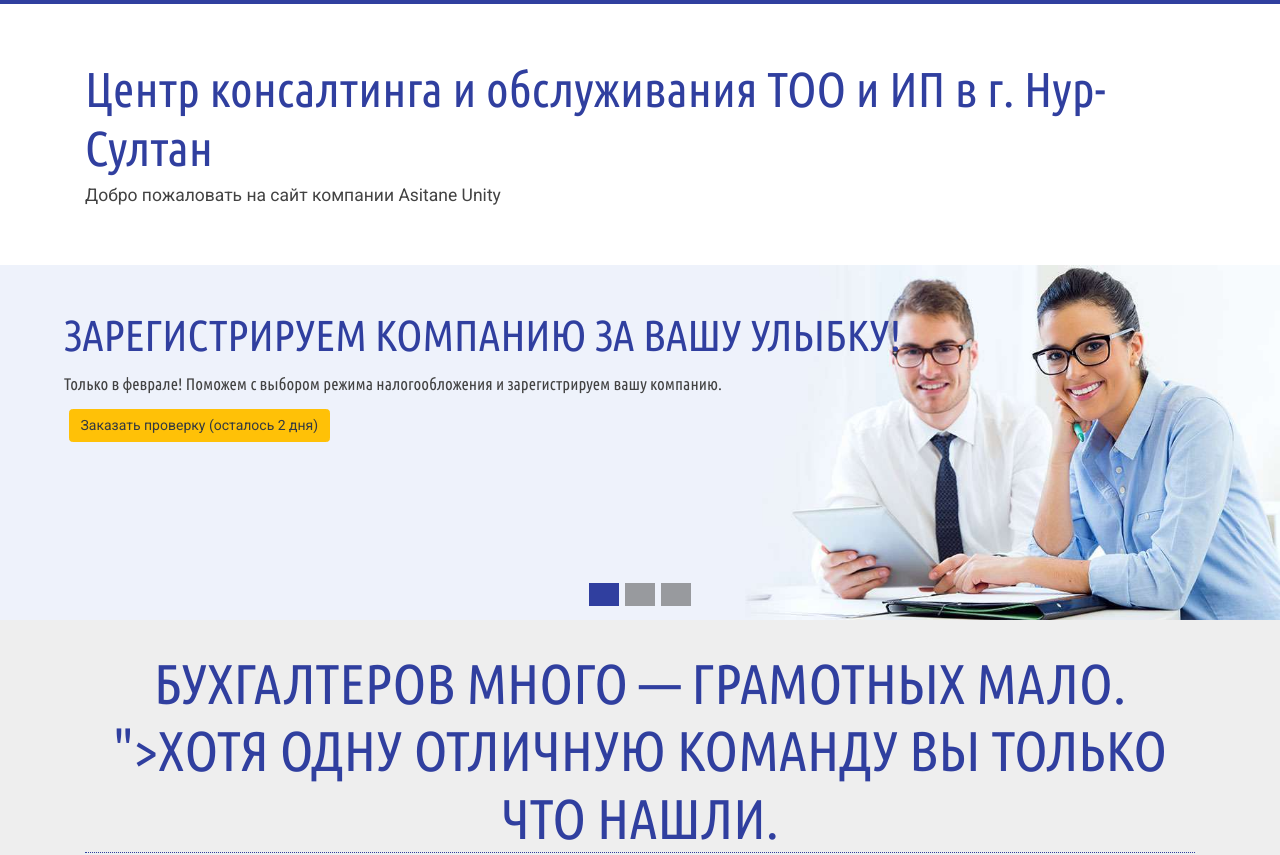
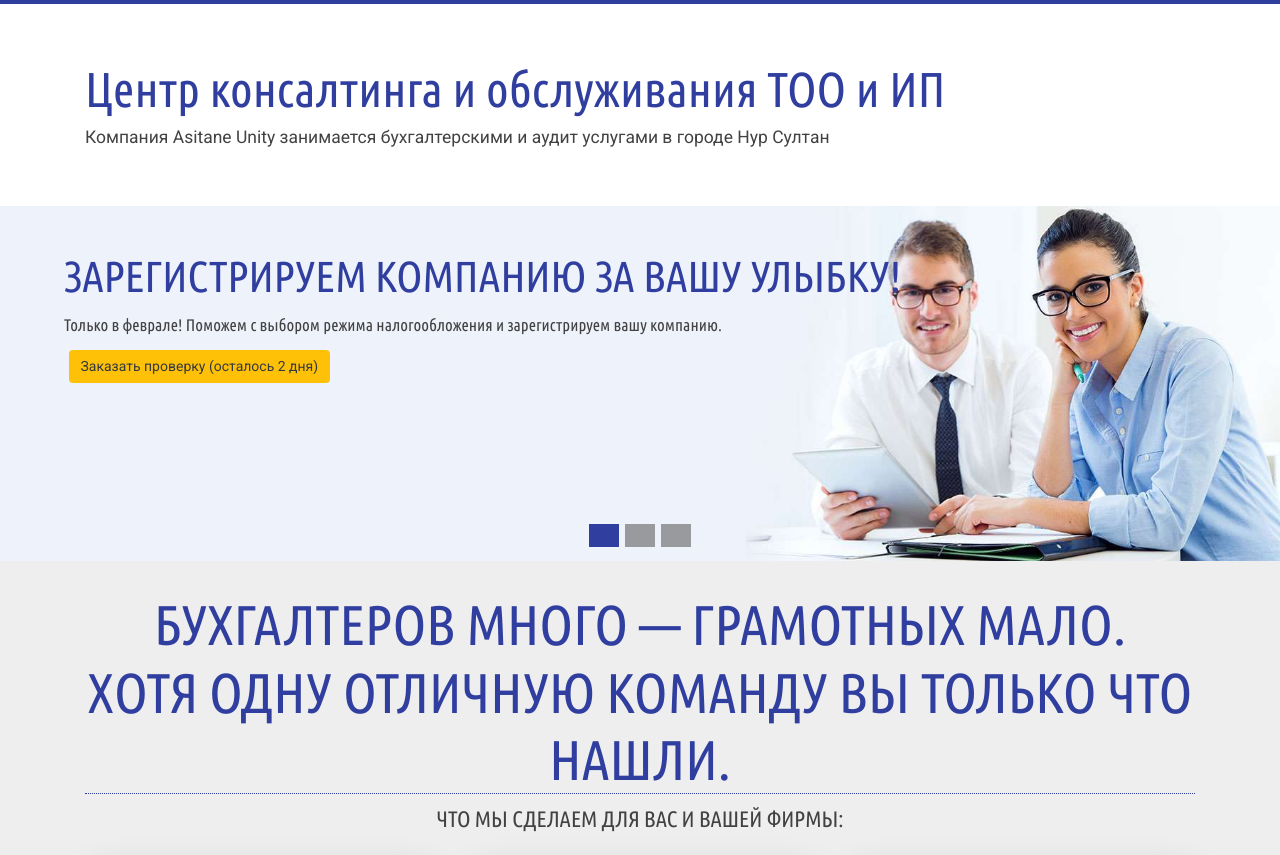
Before and after one commit to arsenanai/asitane, a plain HTML site: page index.html in a window 1280 px wide. Shown: the part 71-926 px from the top of the page. Drawn offline with nearby package versions, Linux system fonts and the light colour scheme.

Commit message:
again corrections

```diff
--- a/index.html
+++ b/index.html
@@ -83,8 +83,8 @@
     </nav>
     <div class="jumbotron jumbotron-fluid mb-0 bg-white">
       <div class="container">
-        <h1 class="display-4">Центр консалтинга и обслуживания ТОО и ИП в г. Нур-Султан</h1>
-        <p class="lead">Добро пожаловать на сайт компании Asitane Unity</p>
+        <h1 class="display-4">Центр консалтинга и обслуживания ТОО и ИП</h1>
+        <p class="lead">Компания Asitane Unity занимается бухгалтерскими и аудит услугами в городе Нур Султан</p>
       </div>
     </div>
     <div id="home" class="carousel slide d-none d-md-block" data-ride="carousel" data-interval="4000">
@@ -170,7 +170,7 @@
     <div id="services" class="horizontal-wrapper" style="background-color:#EEEEEE;">
         <div class="container module-container">
             <div class="block-title">
-                <h2 class="display-3">Бухгалтеров много — грамотных мало.<br><smal">Хотя одну отличную команду вы только что нашли.</smal"></h2>
+                <h2 class="display-3">Бухгалтеров много — грамотных мало.<br><smal>Хотя одну отличную команду вы только что нашли.</smal"></h2>
                 <h3><small>Что мы сделаем для вас и вашей фирмы:</small></h3></div>
             <div class="row">
                 <div class="module-item col-lg-4 col-md-12 col-sm-12 col-12">
```
